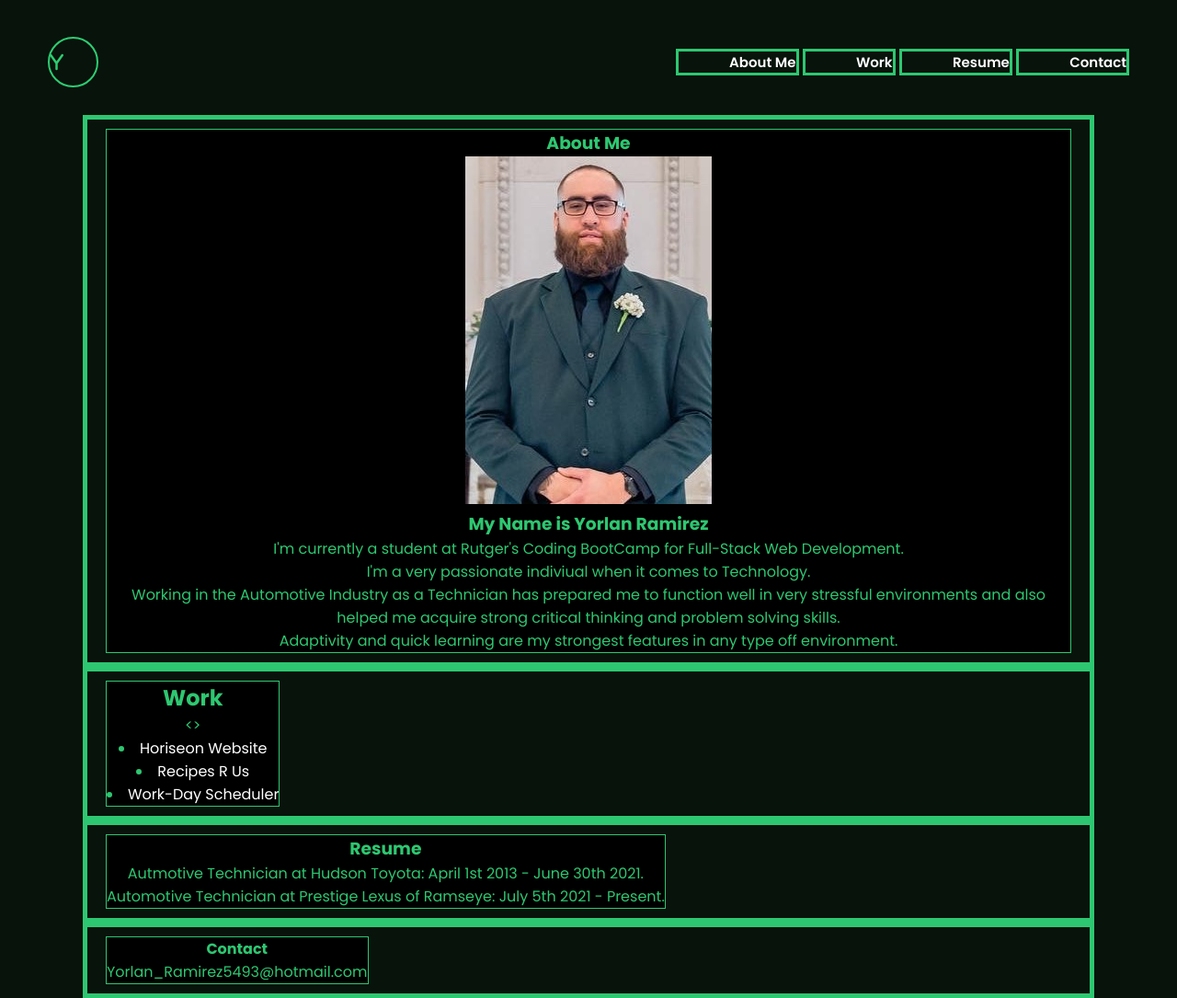
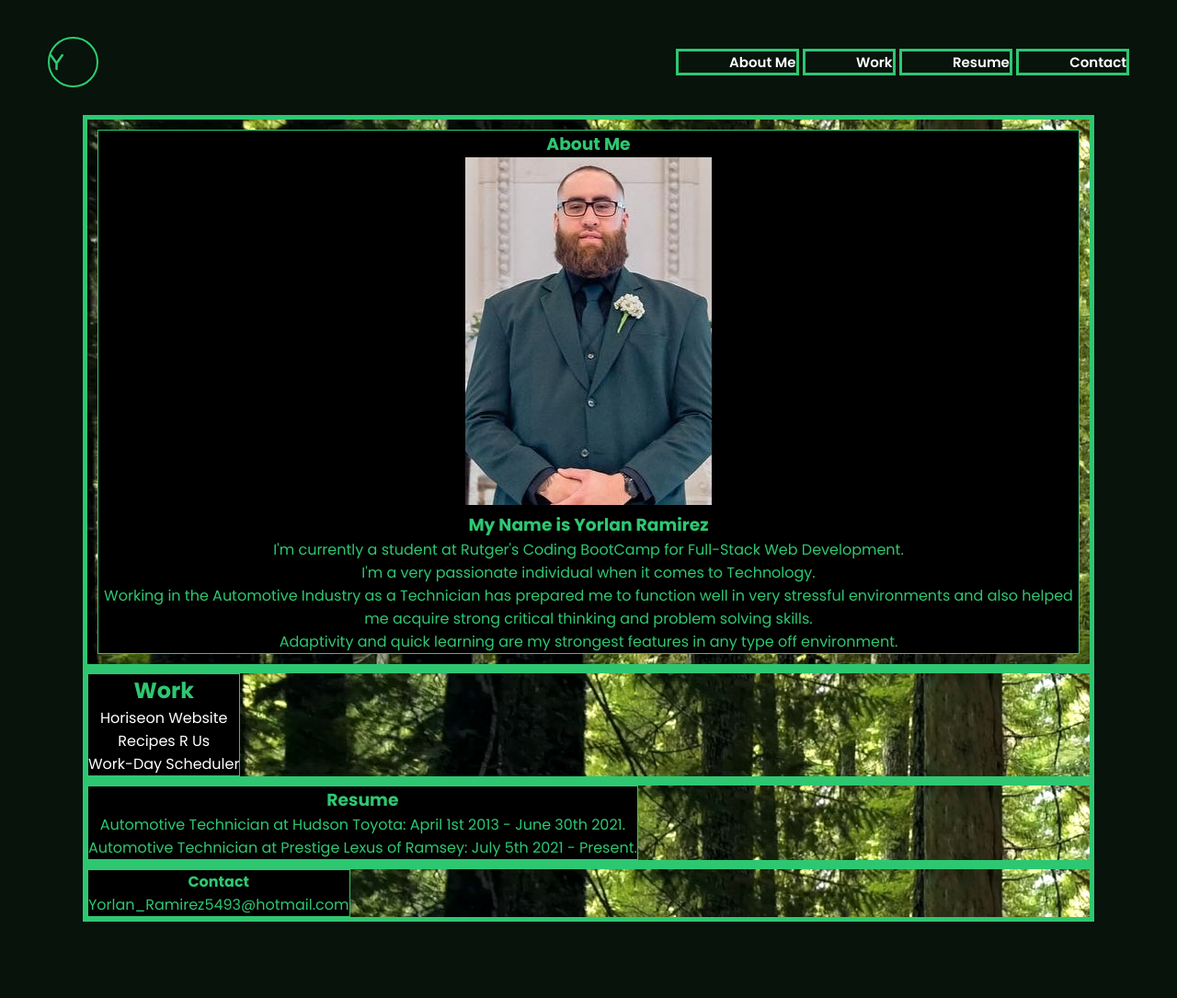
Before and after one commit to Yorlan-r/Portfolio, a plain HTML site: page index.html in a window 1280 px wide. Shown: the whole page at 92% size. After the commit the page ends 1002 px from the top, so only its background shows below. Drawn offline with Linux system fonts and the light colour scheme.

Commit message:
fixed typos and updated css file

```diff
--- a/index.html
+++ b/index.html
@@ -56,7 +56,7 @@
 
                         <p>I'm currently a student at Rutger's Coding BootCamp for Full-Stack Web Development.</p>
 
-                        <p>I'm a very passionate indiviual when it comes to Technology.</p>
+                        <p>I'm a very passionate individual when it comes to Technology.</p>
 
                         <p>Working in the Automotive Industry as a Technician has prepared me to function well in very stressful environments and also helped me acquire strong critical thinking and problem solving skills.</p>
 
@@ -70,7 +70,7 @@
                             <div class="grid-container">
                             <div class="card">
                         <h2>Work</h2>
-                        <>
+                        <ul>
                         <li><a href="https://yorlan-r.github.io/Challenge-01-css/"> Horiseon Website</a></li>
                         <li><a href="file:///C:/Users/Yorla/OneDrive/Desktop/Boot%20Camp/Project-1-Group-5/index.html"> Recipes R Us</a></li>
                         <li><a href="https://yorlan-r.github.io/Scheduler-05-/"> Work-Day Scheduler</a></li>
@@ -85,10 +85,10 @@
 
                         <h3>Resume</h3>
                         <p>
-                            Autmotive Technician at Hudson Toyota: April 1st 2013 - June 30th 2021.
+                            Automotive Technician at Hudson Toyota: April 1st 2013 - June 30th 2021.
                         </ap>
                         <p>
-                            Automotive Technician at Prestige Lexus of Ramseye: July 5th 2021 - Present.
+                            Automotive Technician at Prestige Lexus of Ramsey: July 5th 2021 - Present.
                         </p>
                             </div>
                             </section>
--- a/styles.css
+++ b/styles.css
@@ -1,11 +1,11 @@
-*{
+* {
   padding: 0;
-    margin:0;
+  margin: 0;
   box-sizing: border-box;
-    font-family: 'Poppins', sans-serif;
+  font-family: "Poppins", sans-serif;
   text-decoration: none;
 }
-body{
+body {
   width: 100%;
   min-height: 100vh;
   display: flex;
@@ -13,29 +13,27 @@ body{
   align-items: flex-end;
   color: #2ec771;
   background-color: rgb(7, 19, 11);
+}
 
-}
-.main-width{
-    width:1280px;
+.main-width {
+  width: 1280px;
   max-width: 95%;
   margin: 0 auto;
   padding: 0px 20px;
 }
-.hero{
+.hero {
   width: 100%;
   height: 100%;
   min-height: 100vh;
-
 }
-header{
-
+header {
   padding: 40px 0 30px;
   display: flex;
   flex-wrap: nowrap;
   align-items: center;
   justify-content: space-between;
 }
-.logo i{
+.logo i {
   height: 55px;
   width: 55px;
   background: transparent;
@@ -48,27 +46,28 @@ header{
   cursor: pointer;
 }
 
-nav .nav{
+nav .nav {
   list-style: none;
 }
-nav .nav li{
+nav .nav li {
   display: inline-block;
   border: #2ec771;
   border-style: solid;
 }
-nav .nav li a{
+nav .nav li a {
   display: flex;
   color: white;
   margin-left: 55px;
   font-size: 15px;
   font-weight: 600;
 }
-nav .nav li a:hover{
+nav .nav li a:hover {
   color: #2ecc71;
-    transition: .4s;
+  transition: 0.4s;
 }
-.grid-container{
-    background-image: url(../Portfolio-1/hero.3795777.jpg);
+.grid-container {
+  /* background-image: url(../Portfolio-1/hero.3795777.jpg); */
+  background-image: url(./hero.3795777.jpg);
   display: flex;
   grid-template-columns: auto auto auto auto;
   text-align: center;
@@ -78,22 +77,24 @@ nav .nav li a:hover{
   max-width: 100%;
   margin: 0 auto;
 }
-.row{
-    display: grid;
+.row {
+  /* display: grid; */
   align-items: center;
   justify-content: space-between;
-
+  padding: 1%;
+  width: 100%;
 }
-.card{
+.card {
   border: 1px solid #2ec771;
-    margin: 10px 20px;
+  background-image: url(./hero.3795777.jpg);
+  /* margin: 10px 20px; */
   background: black;
   box-shadow: #2ec771;
 }
 a {
   color: white;
 }
-a:hover{
+a:hover {
   color: #2ec771;
 }
 ul {
@@ -102,16 +103,16 @@ ul {
   padding: 0;
 }
 
-@media only screen and (max-width: 700px){
-    body{
-        flex-direction:column;
+@media only screen and (max-width: 700px) {
+  body {
+    flex-direction: column;
     width: 90%;
     height: 90%;
   }
 }
 
-@media only screen and (max-width: 400px){
-    body{
+@media only screen and (max-width: 400px) {
+  body {
     flex-direction: column;
     width: 90%;
     height: 90%;
```
Lines whose indentation alone changed are shown as unchanged.
